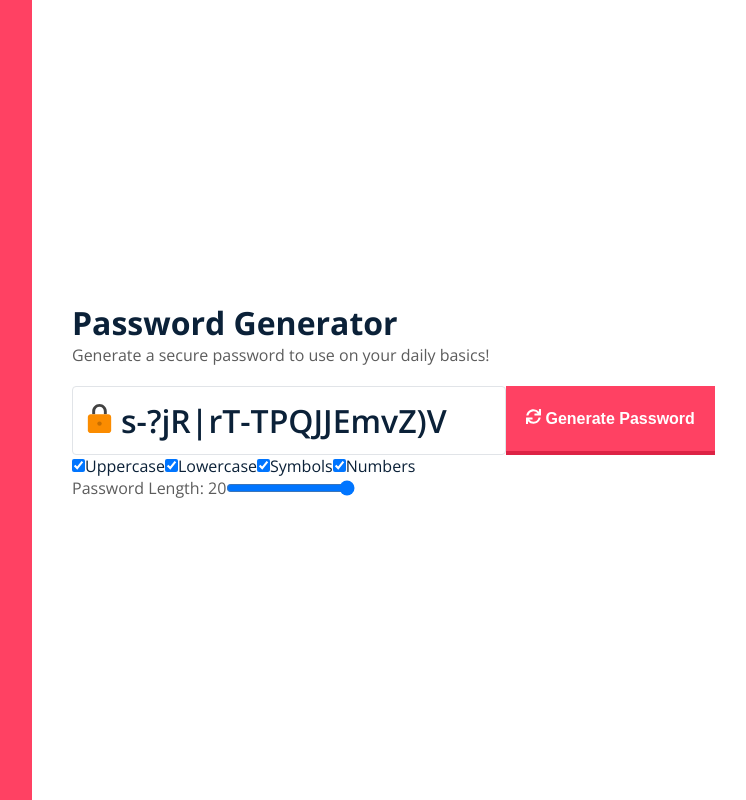
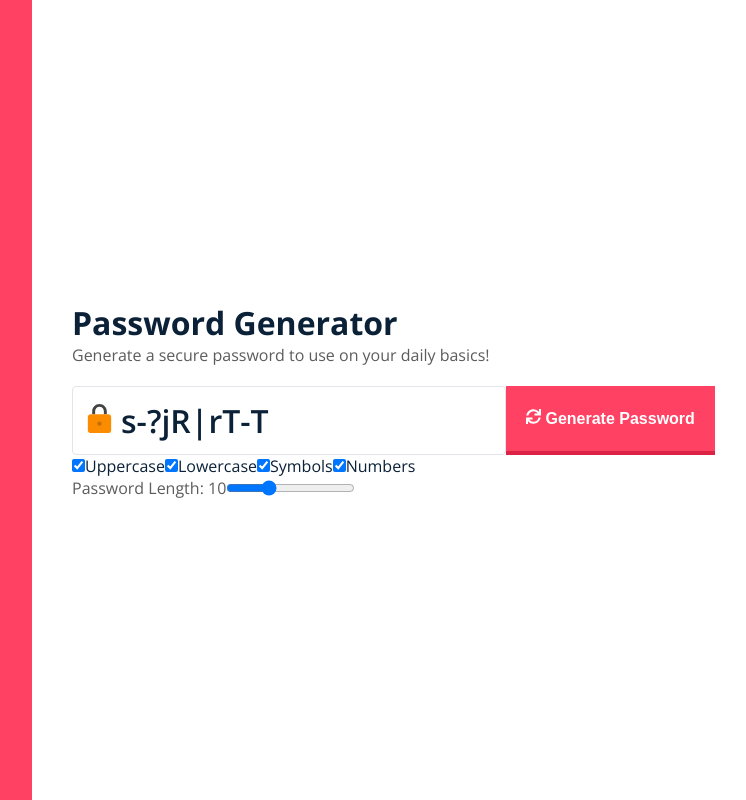
Before and after one commit to ajsevillano/password-generator, a React (Create React App) app: page / in a window 1280 px wide. Shown: the whole page, without its empty margins (340-1086 px from the left). Built offline with nearby package versions, Linux system fonts and the light colour scheme.

Commit message:
Clean the unused elements on handlerSlider

```diff
--- a/src/App.js
+++ b/src/App.js
@@ -1,5 +1,5 @@
 import './App.css';
-import React, { useState, useEffect, useRef } from 'react';
+import React, { useState, useEffect } from 'react';
 
 import Layout from './components/Layout/Index';
 import Input from './components/Input/Index';
@@ -12,9 +12,8 @@ import { generatePassword, setPasswordLength } from './helpers';
 import { FcLock } from 'react-icons/fc';
 
 const App = () => {
-  const inputEl = useRef('');
   const [password, setPassword] = useState('');
-  const [passLength, setPassLength] = useState(20);
+  const [passLength, setPassLength] = useState(10);
   const [checkBoxes, setCheckBoxes] = useState([
     {
       id: 0,
@@ -54,7 +53,7 @@ const App = () => {
   useEffect(() => {
     setPasswordLength(passLength);
     setPassword(generatePassword(uppercase, lowercase, symbols, numbers));
-  }, [checkBoxes]);
+  }, [checkBoxes, passLength]);
 
   //Generate Password Button
   function handleClick(e) {
@@ -79,10 +78,10 @@ const App = () => {
     setCheckBoxes(updateCheckBox);
     setFilters(setFilterValues);
   };
-  console.log(inputEl.current.value);
+
   //Slider Handler
   const handleSlider = (e) => {
-    console.log(e.target.value);
+    setPassLength(e.target.value);
   };
 
   return (
@@ -107,7 +106,7 @@ const App = () => {
       </div>
       <div className="slider-container">
         <p>Password Length: {passLength}</p>
-        <Slider handleslider={handleSlider} refI={inputEl} value={passLength} />
+        <Slider handleslider={handleSlider} passlength={passLength} />
       </div>
     </Layout>
   );
--- a/src/components/Range-Slider/index.js
+++ b/src/components/Range-Slider/index.js
@@ -1,13 +1,13 @@
 import React from 'react';
 
-const Slider = ({ handleslider, refI }) => {
+const Slider = ({ handleslider, passlength }) => {
   return (
     <input
       type="range"
       min="1"
-      max="50"
+      max="30"
       onChange={handleslider}
-      ref={refI}
+      value={passlength}
     ></input>
   );
 };
```
